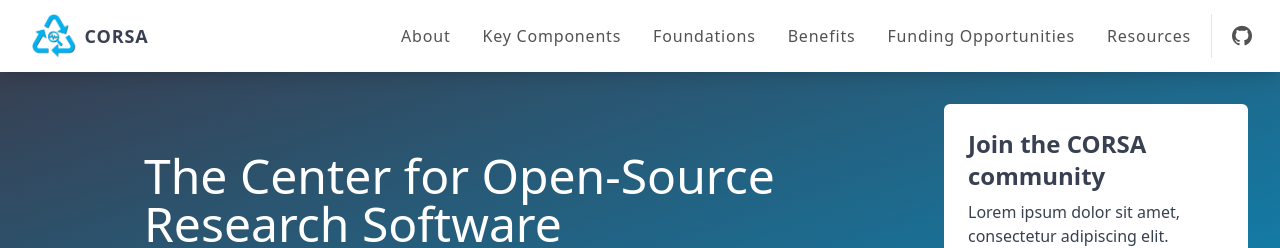
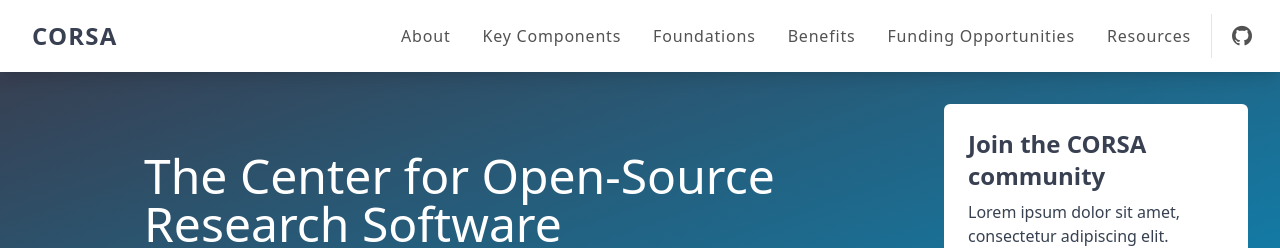
Before and after one commit to jtomeck/corsa, a Jekyll site: the page built from docs/index.html, in a window 1280 px wide. Shown: the top 248 px of the page. Built offline with Jekyll 4.4.1, drawn with Linux system fonts in a browser that asks for light colours; nearby versions of some CDN libraries.

Commit message:
Remove logo

```diff
--- a/docs/_layouts/default.html
+++ b/docs/_layouts/default.html
@@ -49,8 +49,8 @@
         <!-- Navigation Bar -->
         <nav class="bg-white shadow-lg sticky top-0 z-[999]">
             <div class="container mx-auto px-4 py-2 flex justify-between items-center">
-                <a href="/" class="btn btn-ghost btn-lg btn-secondary text-xl font-bold !h-14">
-                    <img src="{{ site.baseurl }}/assets/img/corsa_logo.png" alt="" class="h-full w-auto">
+                <a href="/" class="btn btn-ghost btn-lg btn-secondary !text-2xl font-bold !h-14">
+                    <!--<img src="{{ site.baseurl }}/assets/img/corsa_logo.png" alt="" class="h-full w-auto">-->
                     {{ site.title }}
                 </a>
                 <ul class="flex items-center space-x-2">
```
